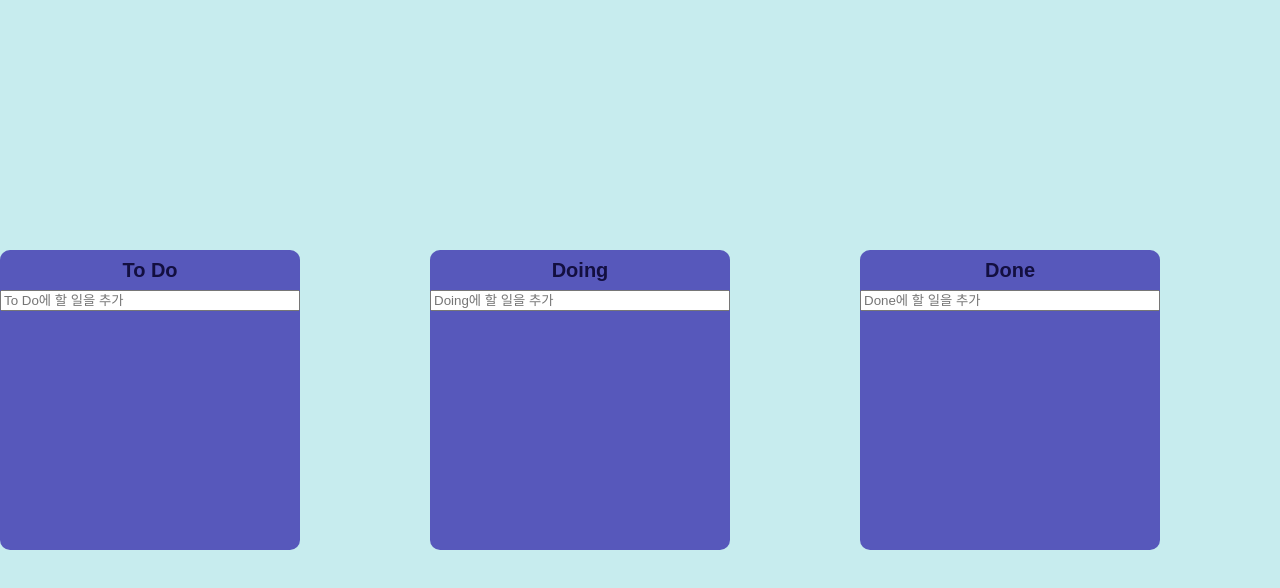
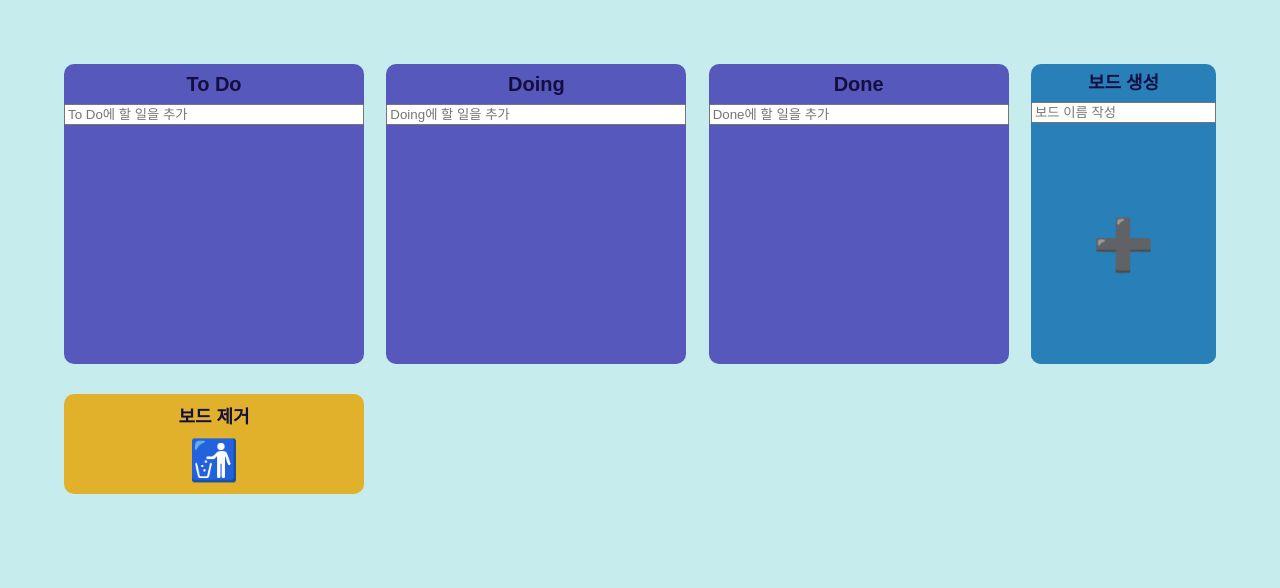
Before and after one commit to zpdl95/react-masterclass, a React (Create React App) app: page / in a window 1280 px wide. Shown: the top 588 px of the page. Built offline with nearby package versions, Linux system fonts and the light colour scheme.

Commit message:
#6.16 Code Challenge

```diff
--- a/src/App.tsx
+++ b/src/App.tsx
@@ -1,29 +1,37 @@
-import { DragDropContext, DropResult } from "react-beautiful-dnd";
+import { useEffect } from "react";
+import { DragDropContext, Droppable, DropResult } from "react-beautiful-dnd";
 import { useRecoilState } from "recoil";
 import styled from "styled-components";
 import { toDoState } from "./atoms";
+import AddBoard from "./components/AddBoard";
 import DroppableBoard from "./components/DroppableBoard";
+import TrashCan from "./components/TrashCan";
+
+const Main = styled.div`
+  padding: 5%;
+`;
 
 const Wrapper = styled.div`
   display: flex;
-  width: 100vw;
-  height: 100vh;
-  margin: 0 auto;
-  justify-content: center;
   align-items: center;
+  margin-bottom: 30px;
 `;
 
 const Boards = styled.div`
+  width: 100%;
   display: grid;
-  grid-template-columns: repeat(3, 1fr);
-  width: 100%;
+  grid-template-columns: repeat(auto-fill, minmax(300px, 1fr));
   gap: 10px;
 `;
 
 function App() {
   const [toDos, setToDos] = useRecoilState(toDoState);
+
   const onDragEnd = (info: DropResult) => {
-    const { destination, source } = info;
+    console.log(info);
+    const { destination, source, type, draggableId } = info;
+    /* toDo들의 배열이 움직였을때 정렬 */
+    if (type === "toDo") {
       if (!destination) return;
       if (destination?.droppableId === source.droppableId) {
         if (destination.index === source.index) return;
@@ -50,24 +58,59 @@ function App() {
           };
         });
       }
+    }
+    /* "Board"들의 배열이 움직였을때 정렬 */
+    if (type === "Boards") {
+      if (!destination) return;
+      if (destination.index === source.index) return;
+      if (destination.droppableId === "Boards") {
+        setToDos((allBoards) => {
+          const entriesBoards = Object.entries(allBoards);
+          const target = entriesBoards.splice(source.index, 1);
+          entriesBoards.splice(destination.index, 0, ...target);
+          return Object.fromEntries(entriesBoards);
+        });
+      }
+      /* "Board"들이 "TrashCan"으로 이동했을때 삭제 */
+      if (destination.droppableId === "TrashCan") {
+        setToDos((allBoards) => {
+          const copyAllBoards = { ...allBoards };
+          delete copyAllBoards[draggableId];
+          return copyAllBoards;
+        });
+      }
+    }
   };
+  /* 로컬스토리지에 저장 */
+  useEffect(() => {
+    localStorage.setItem("toDos", JSON.stringify(toDos));
+  }, [toDos]);
+
   return (
-    /* onDragEnd = 드래그가 끝났을때 실행되는 함수 */
+    <Main>
+      {/* onDragEnd = 드래그가 끝났을때 실행되는 함수 */}
       <DragDropContext onDragEnd={onDragEnd}>
         <Wrapper>
-        {/* Droppable = children으로 함수를 받는다 */}
-        {/* id도 받아야함 */}
-        <Boards>
-          {Object.keys(toDos).map((boardId) => (
+          <Droppable type="Boards" droppableId="Boards" direction="horizontal">
+            {(magic) => (
+              <Boards ref={magic.innerRef} {...magic.droppableProps}>
+                {Object.keys(toDos).map((boardId, index) => (
                   <DroppableBoard
                     key={boardId}
                     toDos={toDos[boardId]}
                     boardId={boardId}
+                    index={index}
                   />
                 ))}
+                {magic.placeholder}
               </Boards>
+            )}
+          </Droppable>
+          <AddBoard />
         </Wrapper>
+        <TrashCan />
       </DragDropContext>
+    </Main>
   );
 }
 
--- a/src/atoms.ts
+++ b/src/atoms.ts
@@ -1,4 +1,4 @@
-import { atom, selector } from "recoil";
+import { atom } from "recoil";
 
 export interface IToDo {
   id: number;
@@ -12,7 +12,7 @@ interface ItoDoState {
 
 export const toDoState = atom<ItoDoState>({
   key: "toDos",
-  default: {
+  default: JSON.parse(localStorage.getItem("toDos") as string) || {
     "To Do": [],
     Doing: [],
     Done: [],
--- /dev/null
+++ b/src/components/AddBoard.tsx
@@ -0,0 +1,81 @@
+import { useForm } from "react-hook-form";
+import { useSetRecoilState } from "recoil";
+import styled from "styled-components";
+import { toDoState } from "../atoms";
+
+const AddSpace = styled.div`
+  max-width: 200px;
+  height: 300px;
+  background-color: #2980b9;
+  border-radius: 10px;
+  display: flex;
+  margin-left: 10px;
+`;
+
+const Form = styled.form`
+  display: flex;
+  flex-direction: column;
+  h2 {
+    text-align: center;
+    font-size: 18px;
+    font-weight: 600;
+    padding: 10px 10px;
+  }
+  button {
+    flex-grow: 1;
+    border: none;
+    cursor: pointer;
+    font-size: 50px;
+    background-color: #2980b9;
+    border-radius: 10px;
+  }
+  span {
+    margin-top: 2px;
+    margin-left: 2px;
+    color: #b71540;
+    font-size: 15px;
+    font-weight: 600;
+    text-shadow: 0 0 5px black;
+  }
+`;
+
+interface IForm {
+  board: string;
+}
+
+function AddBoard() {
+  const setToDos = useSetRecoilState(toDoState);
+  const {
+    register,
+    setValue,
+    handleSubmit,
+    formState: { errors },
+  } = useForm<IForm>();
+  const onValid = ({ board }: IForm) => {
+    setToDos((allBoards) => {
+      return { ...allBoards, [board[0].toUpperCase() + board.slice(1)]: [] };
+    });
+    setValue("board", "");
+  };
+  return (
+    <AddSpace>
+      <Form onSubmit={handleSubmit(onValid)}>
+        <h2>보드 생성</h2>
+        <input
+          {...register("board", {
+            required: "작성해주세요",
+            pattern: {
+              value: /^[^0-9].*/,
+              message: "숫자가 먼저 오면 안됩니다.",
+            },
+          })}
+          type="text"
+          placeholder="보드 이름 작성"
+        />
+        <span>{errors.board?.message}</span>
+        <button>➕</button>
+      </Form>
+    </AddSpace>
+  );
+}
+export default AddBoard;
--- a/src/components/DragableCard.tsx
+++ b/src/components/DragableCard.tsx
@@ -1,6 +1,8 @@
 import React from "react";
 import { Draggable } from "react-beautiful-dnd";
+import { useSetRecoilState } from "recoil";
 import styled from "styled-components";
+import { toDoState } from "../atoms";
 
 const Card = styled.div<{ isDragging: boolean }>`
   background-color: ${(props) =>
@@ -10,15 +12,28 @@ const Card = styled.div<{ isDragging: boolean }>`
   border-radius: 10px;
   margin-bottom: 5px;
   transition: background-color 1s ease-out, box-shadow 1s ease-out;
+  display: flex;
+  justify-content: space-between;
 `;
 
 interface IDragableCard {
   toDoId: number;
   toDoText: string;
   index: number;
+  boardId: string;
 }
 
-function DragableCard({ toDoId, toDoText, index }: IDragableCard) {
+function DragableCard({ toDoId, toDoText, index, boardId }: IDragableCard) {
+  const setToDos = useSetRecoilState(toDoState);
+
+  const onClick = () => {
+    setToDos((allBoards) => {
+      return {
+        ...allBoards,
+        [boardId]: allBoards[boardId].filter((toDo) => toDo.id !== toDoId),
+      };
+    });
+  };
   return (
     <Draggable draggableId={toDoId + ""} index={index}>
       {(magic, snapshot) => (
@@ -28,7 +43,8 @@ function DragableCard({ toDoId, toDoText, index }: IDragableCard) {
           {...magic.draggableProps}
           {...magic.dragHandleProps}
         >
-          {toDoText}
+          <span>{toDoText}</span>
+          <button onClick={onClick}>❌</button>
         </Card>
       )}
     </Draggable>
--- a/src/components/DroppableBoard.tsx
+++ b/src/components/DroppableBoard.tsx
@@ -1,4 +1,4 @@
-import { Droppable } from "react-beautiful-dnd";
+import { Draggable, Droppable } from "react-beautiful-dnd";
 import { useForm } from "react-hook-form";
 import { useSetRecoilState } from "recoil";
 import styled from "styled-components";
@@ -32,6 +32,14 @@ const Form = styled.form`
   input {
     width: 100%;
   }
+  span {
+    margin-top: 2px;
+    margin-left: 2px;
+    color: #b71540;
+    font-size: 15px;
+    font-weight: 600;
+    text-shadow: 0 0 5px black;
+  }
 `;
 
 const MagicBoard = styled.div<IMagicBoard>`
@@ -49,15 +57,21 @@ const MagicBoard = styled.div<IMagicBoard>`
 interface IDroppableBoard {
   toDos: IToDo[];
   boardId: string;
+  index: number;
 }
 
 interface IForm {
   toDo: string;
 }
 
-function DroppableBoard({ toDos, boardId }: IDroppableBoard) {
+function DroppableBoard({ toDos, boardId, index }: IDroppableBoard) {
   const setToDo = useSetRecoilState(toDoState);
-  const { register, setValue, handleSubmit } = useForm<IForm>();
+  const {
+    register,
+    setValue,
+    handleSubmit,
+    formState: { errors },
+  } = useForm<IForm>();
   const onVaild = ({ toDo }: IForm) => {
     const newToDo = {
       id: Date.now(),
@@ -69,16 +83,21 @@ function DroppableBoard({ toDos, boardId }: IDroppableBoard) {
     setValue("toDo", "");
   };
   return (
-    <Board>
-      <Title>{boardId}</Title>
+    <Draggable draggableId={boardId} index={index}>
+      {(magic) => (
+        <Board ref={magic.innerRef} {...magic.draggableProps}>
+          <Title {...magic.dragHandleProps}>{boardId}</Title>
           <Form onSubmit={handleSubmit(onVaild)}>
             <input
               {...register("toDo", { required: "할 일을 적으세요" })}
               type="text"
               placeholder={`${boardId}에 할 일을 추가`}
             />
+            <span>{errors.toDo?.message}</span>
           </Form>
-      <Droppable droppableId={boardId}>
+          {/* Droppable = children으로 함수를 받는다 */}
+          {/* id도 받아야함 */}
+          <Droppable type="toDo" droppableId={boardId}>
             {(magic, info) => (
               <MagicBoard
                 isDraggingOver={info.isDraggingOver}
@@ -95,6 +114,7 @@ function DroppableBoard({ toDos, boardId }: IDroppableBoard) {
                     index={index}
                     toDoId={toDo.id}
                     toDoText={toDo.text}
+                    boardId={boardId}
                   />
                 ))}
                 {/* placeholder = 빠진요소의 자리를 채워줌 */}
@@ -103,6 +123,8 @@ function DroppableBoard({ toDos, boardId }: IDroppableBoard) {
             )}
           </Droppable>
         </Board>
+      )}
+    </Draggable>
   );
 }
 export default DroppableBoard;
--- /dev/null
+++ b/src/components/TrashCan.tsx
@@ -0,0 +1,38 @@
+import { Droppable } from "react-beautiful-dnd";
+import styled from "styled-components";
+
+const TrashCanArea = styled.div`
+  display: flex;
+  flex-direction: column;
+  justify-content: space-evenly;
+  align-items: center;
+  align-self: center;
+  background-color: #e1b12c;
+  max-width: 300px;
+  height: 100px;
+  border-radius: 10px;
+  h2 {
+    font-size: 18px;
+    font-weight: 600;
+  }
+  span {
+    font-size: 40px;
+  }
+`;
+
+function TrashCan() {
+  return (
+    <Droppable type={"Boards"} droppableId="TrashCan">
+      {(magic) => (
+        <>
+          <TrashCanArea ref={magic.innerRef} {...magic.droppableProps}>
+            <h2>보드 제거</h2>
+            <span>🚮</span>
+          </TrashCanArea>
+          {magic.placeholder}
+        </>
+      )}
+    </Droppable>
+  );
+}
+export default TrashCan;
```
Also changed, not shown: 1 other file (tests, documents, lock files or other folders). Lines whose indentation alone changed are shown as unchanged.
